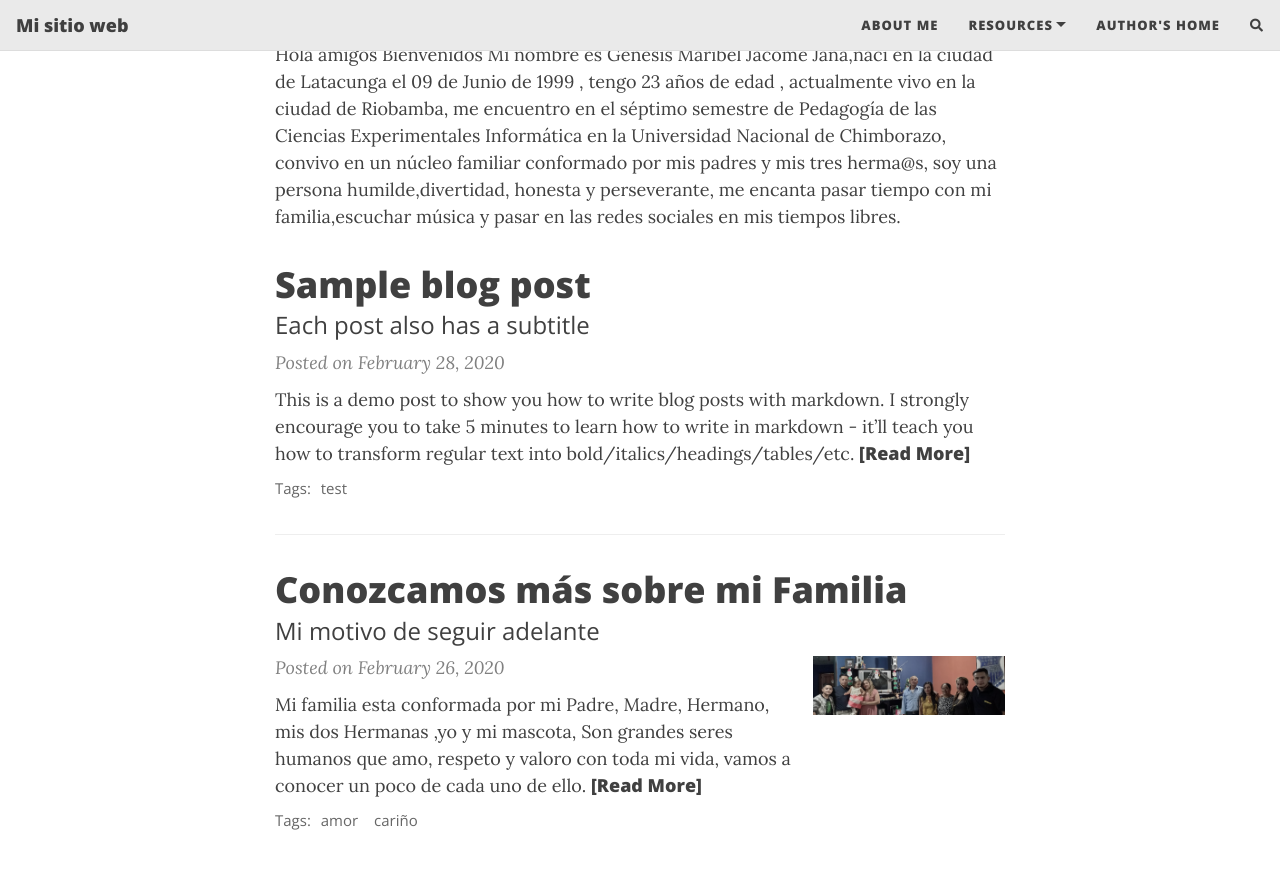
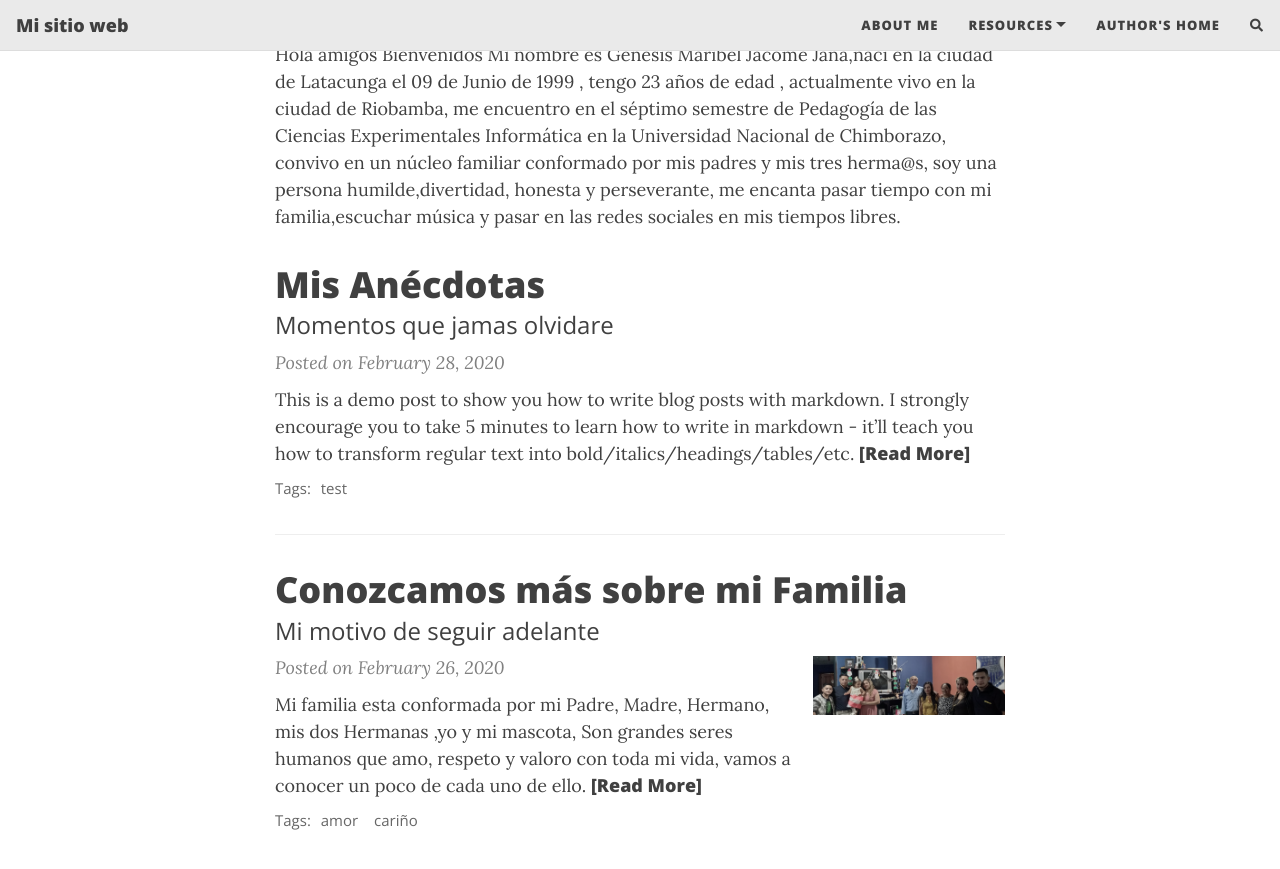
Before and after one commit to gmaribelj/gmaribelj.github.io, a Jekyll site: the page built from index.html, in a window 1280 px wide and 900 px high, scrolled down 351 px. Shown: the top 869 px of the window. Built offline with Jekyll 4.4.1, drawn with Linux system fonts in a browser that asks for light colours; nearby versions of some CDN libraries; the list of posts is cut into pages by our own code; comment, search, counter and statistics services are not loaded.

Commit message:
Update 2020-02-28-test-markdown.md

```diff
--- a/_posts/2020-02-28-test-markdown.md
+++ b/_posts/2020-02-28-test-markdown.md
@@ -1,7 +1,7 @@
 ---
 layout: post
-title: Sample blog post
-subtitle: Each post also has a subtitle
+title: Mis Anécdotas
+subtitle: Momentos que jamas olvidare
 gh-repo: daattali/beautiful-jekyll
 gh-badge: [star, fork, follow]
 tags: [test]
```
